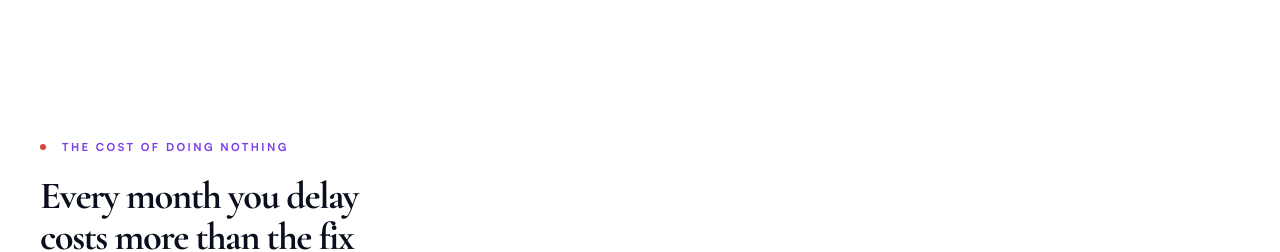
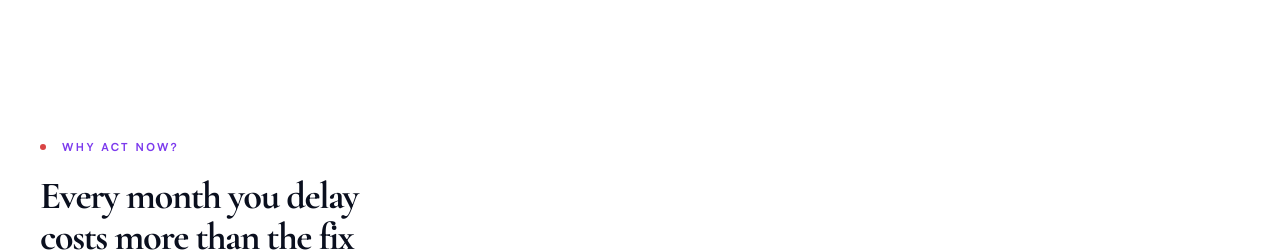
Before and after one commit to TomAndrewsRecGroup/Ravello-HR, a Next.js app: page / in a window 1280 px wide. Shown: the part 1080-1332 px from the top of the page. Built offline with nearby package versions, Linux system fonts and the light colour scheme; no server answers.

Commit message:
Update CostOfProblem.tsx

```diff
--- a/src/components/home/CostOfProblem.tsx
+++ b/src/components/home/CostOfProblem.tsx
@@ -37,7 +37,7 @@ export default function CostOfProblem() {
                 className="w-1.5 h-1.5 rounded-full inline-block mr-2"
                 style={{ background: '#D94444', verticalAlign: 'middle' }}
               />
-              The cost of doing nothing
+              Why Act Now?
             </p>
 
             <h3
```
